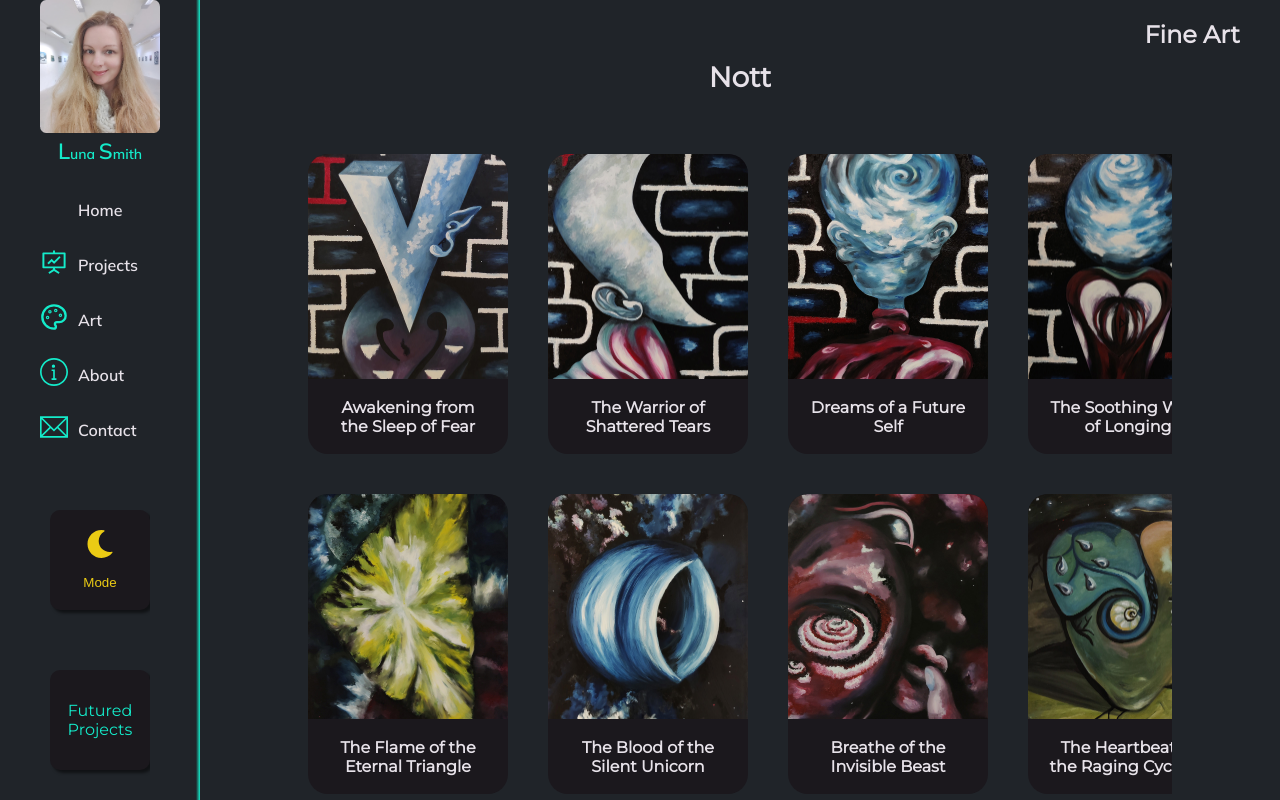
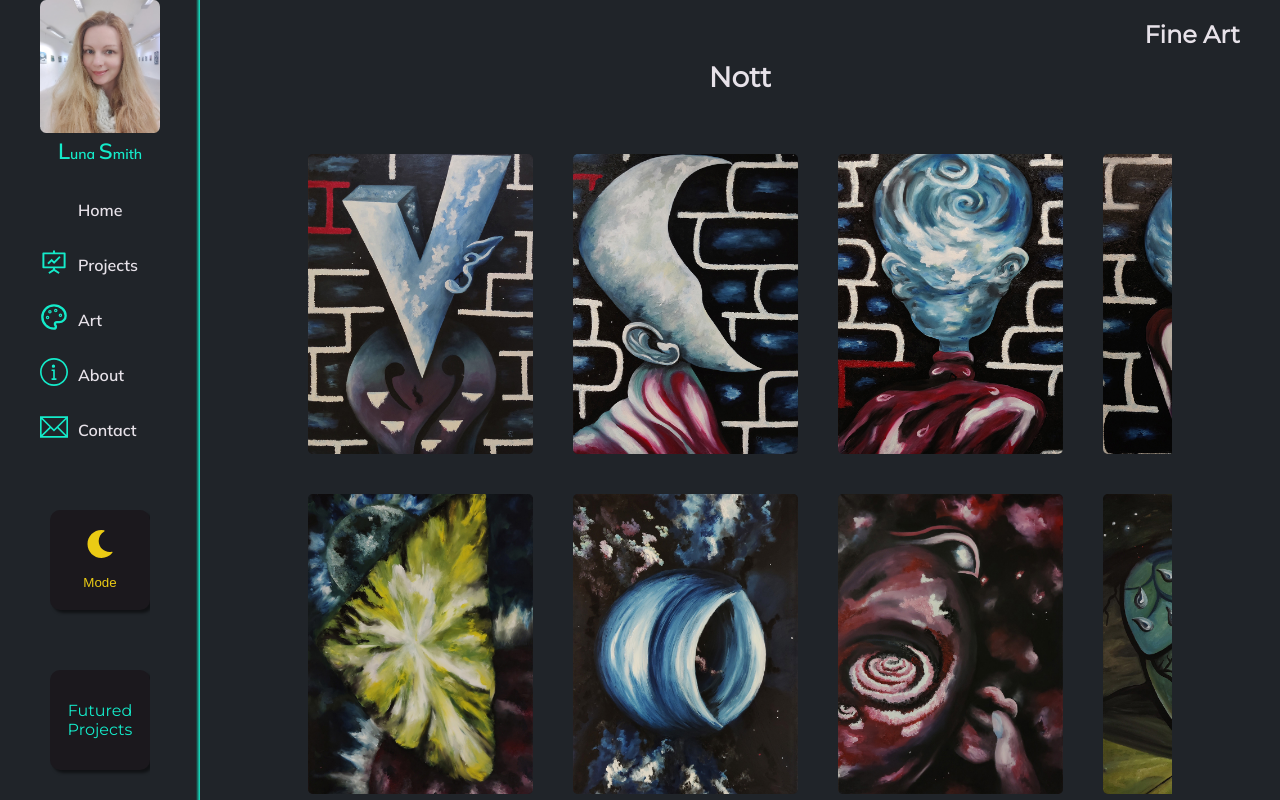
Before and after one commit to Lu-Smith/new_react_portfolio_sass, a React (Create React App) app: page /fineart in a window 1280 px wide. Built offline with nearby package versions, Linux system fonts and the light colour scheme; some icons are missing.

Commit message:
Updated fineart.scss

```diff
--- a/src/styles/fineart.scss
+++ b/src/styles/fineart.scss
@@ -67,13 +67,12 @@
                     height: 100%;
 
                     .painting {
-                        @include flex-direction(center, column);
-                        width: 200px;
+                        width: 225px;
                         height: 300px;
-                        border-radius: 20px;
+                        border-radius: 5px;
+                        overflow: hidden;
 
                         .imageContainer {
-                            flex: 3;
                             width: 100%;
                             height: 100%;
                             overflow: hidden;
@@ -84,13 +83,6 @@
                                 object-fit: cover;
                             }
                         }
-
-                        h4 {
-                            flex: 1;
-                            @include flex(center, center);
-                            text-align: center;
-                            padding: $title-padding;
-                        }
                     }
 
                 }
```
